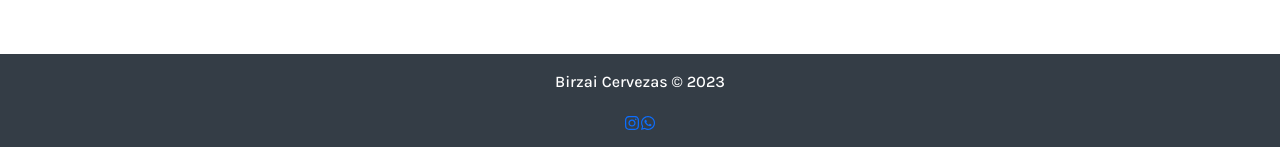
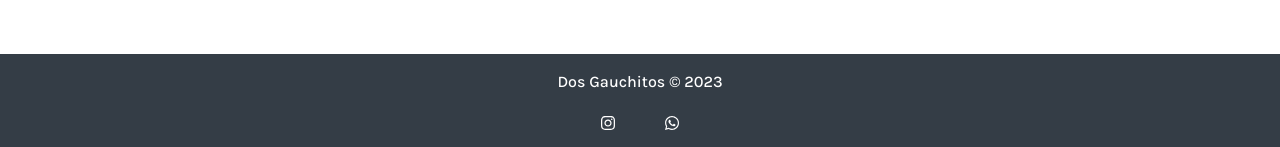
Before and after one commit to jimenezmateo44/Ecommerce-PPS2, a React (Create React App) app in the folder frontend/: page /login in a window 1280 px wide. Shown: the part 772-919 px from the top of the page. Built offline with nearby package versions, Linux system fonts and the light colour scheme.

Commit message:
Remove ignored files

```diff
--- a/frontend/src/assets/styles/footer_style.css
+++ b/frontend/src/assets/styles/footer_style.css
@@ -2,3 +2,8 @@ footer {
     background-color: #343d46;
     color: white;
 }
+
+.socialClass {
+    color: white;
+    margin: 1.5em;
+}
--- a/frontend/src/components/Footer.jsx
+++ b/frontend/src/components/Footer.jsx
@@ -9,9 +9,9 @@ const Footer = () => {
         <Container>
             <Row>
                 <Col className='text-center py-3'>
-                    <p>Birzai Cervezas &copy; {currentYear}</p>
-                    <a href="#"><FaInstagram /></a>
-                    <a href="#"><FaWhatsapp /></a>
+                    <p>Dos Gauchitos &copy; {currentYear}</p>
+                    <a className='socialClass' href="#"><FaInstagram /></a>
+                    <a className='socialClass' href="#"><FaWhatsapp /></a>
                 </Col>
             </Row>
         </Container>
```
Also changed, not shown: 1 other file (tests, documents, lock files or other folders).
